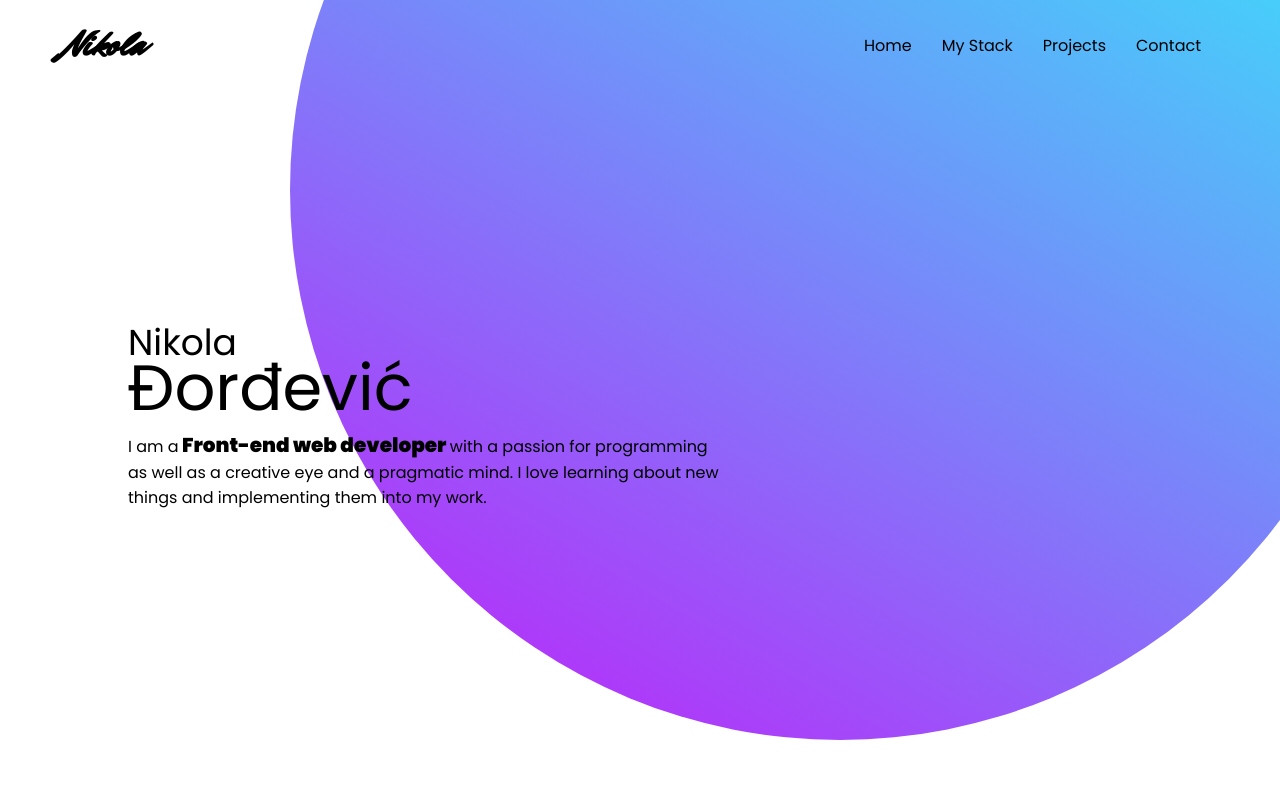
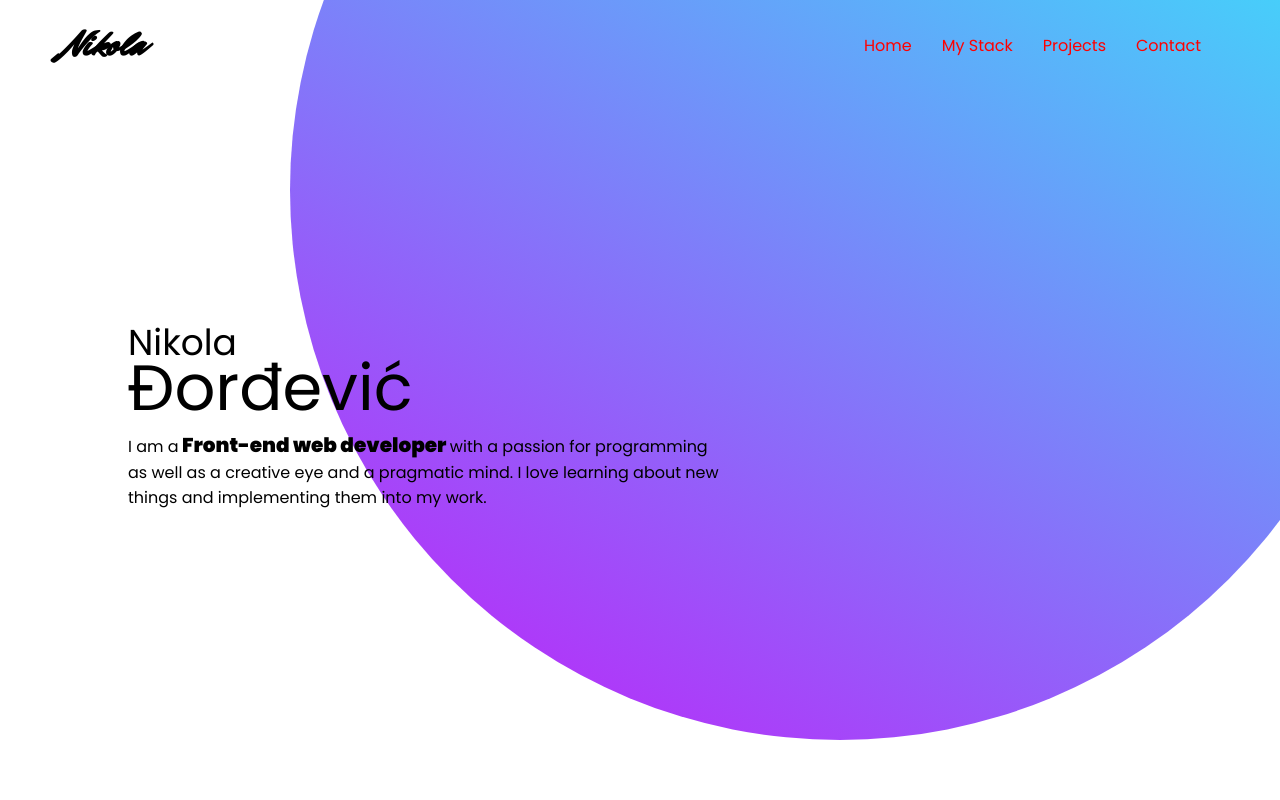
Before and after one commit to DjordjevicN/PortfolioLive, a plain HTML site: page index.html in a window 1280 px wide. Shown: the top 800 px of the page. Drawn offline with nearby package versions, Linux system fonts and the light colour scheme.

Commit message:
red text

```diff
--- a/style.css
+++ b/style.css
@@ -102,7 +102,8 @@ header {
 }
 .mainMenu__navbar__item a {
   text-decoration: none;
-  color: rgb(0, 0, 0);
+  /* color: rgb(0, 0, 0); */
+  color: red;
   padding: 0px 15px;
 }
 
```
